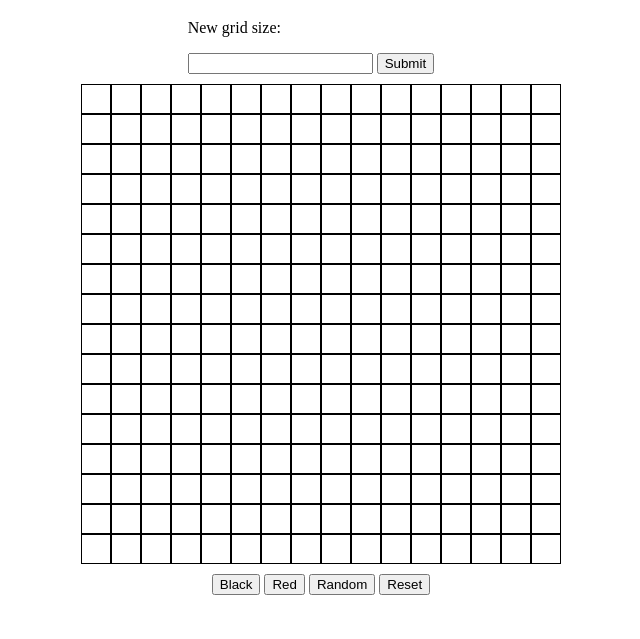
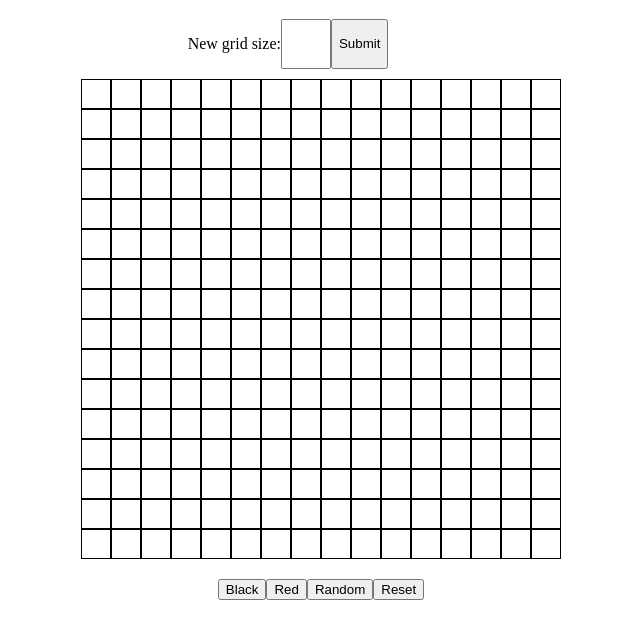
Before and after one commit to vdmshdrn/etch-a-scetch, a plain HTML site: page index.html in a window 1280 px wide. Shown: the part 61-700 px from the top of the page, without its empty margins (319-959 px from the left). Drawn offline with Linux system fonts and the light colour scheme.

Commit message:
Add basic page style

```diff
--- a/styles.css
+++ b/styles.css
@@ -14,7 +14,7 @@ body {
     display: grid;
     grid-template-columns: repeat(16, 1fr);
     width: 480px;
-    height:480px ;
+    height: 480px;
     text-align: center;
     margin: 10px auto;
 
@@ -25,6 +25,20 @@ body {
     width: 30px;
     height: 30px;
 }
+
 .colored_grid {
     background-color: black;
 }
+
+.buttons {
+    display: flex;
+    justify-content: space-around;
+    margin: 10px;
+
+}
+.form {
+    display: flex;
+}
+.user-input {
+    width: 50px;
+}
```
